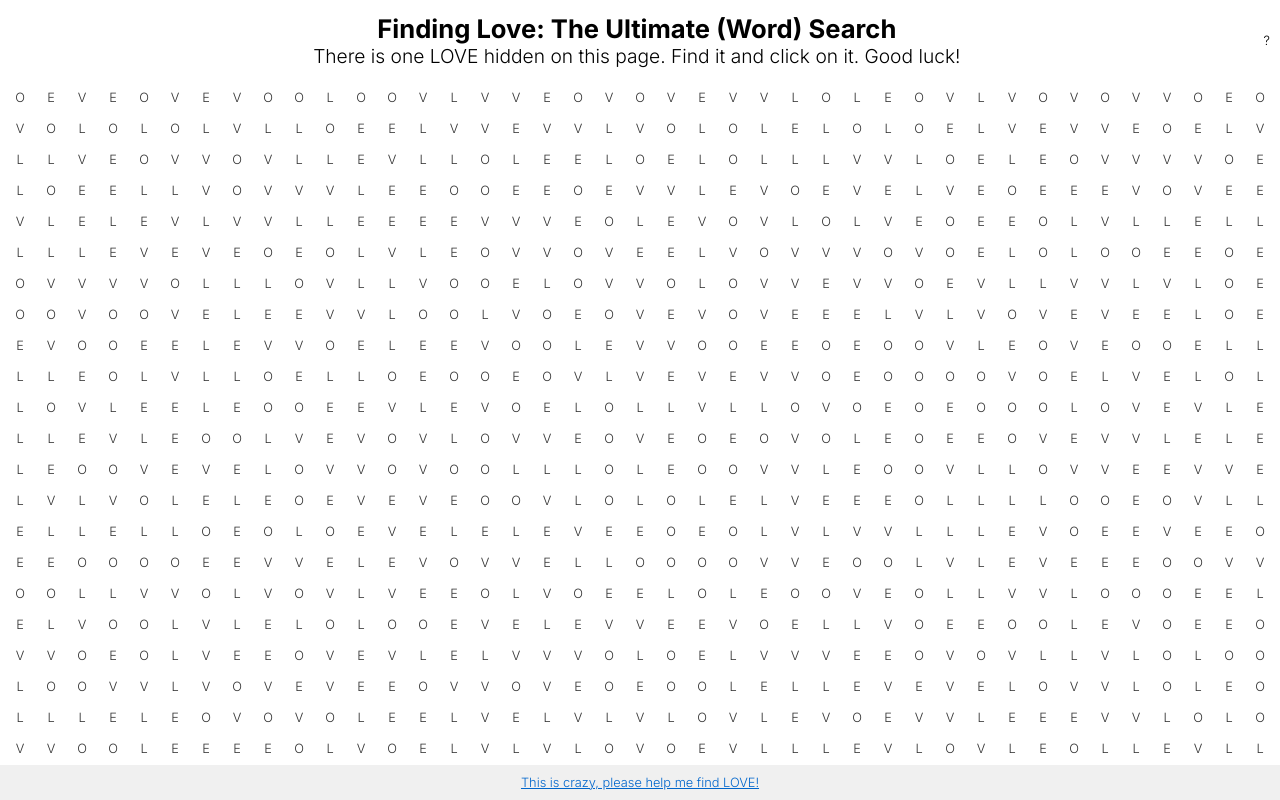
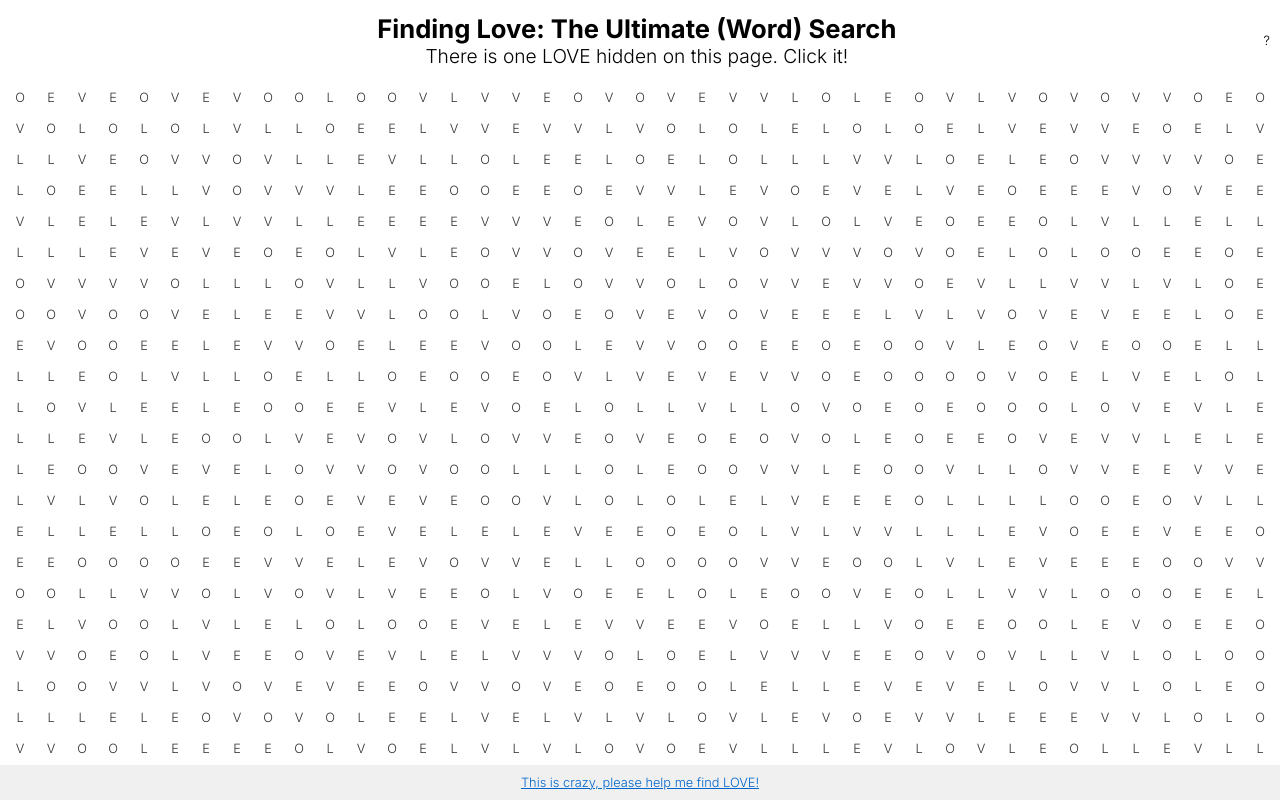
Before and after one commit to levierosen/levierosen.com, a plain HTML site: page index.html in a window 1280 px wide. Drawn offline with Linux system fonts and the light colour scheme.

Commit message:
Update index.html

```diff
--- a/index.html
+++ b/index.html
@@ -162,7 +162,7 @@
         <div></div>
         <div id="main-text">
             <div id="title">Finding Love: The Ultimate (Word) Search</div>
-            <div id="subtitle">There is one LOVE hidden on this page. Find it and click on it. Good luck!</div>
+            <div id="subtitle">There is one LOVE hidden on this page. Click it!</div>
         </div>
         <div id="hint">?</div>
     </div>
```
